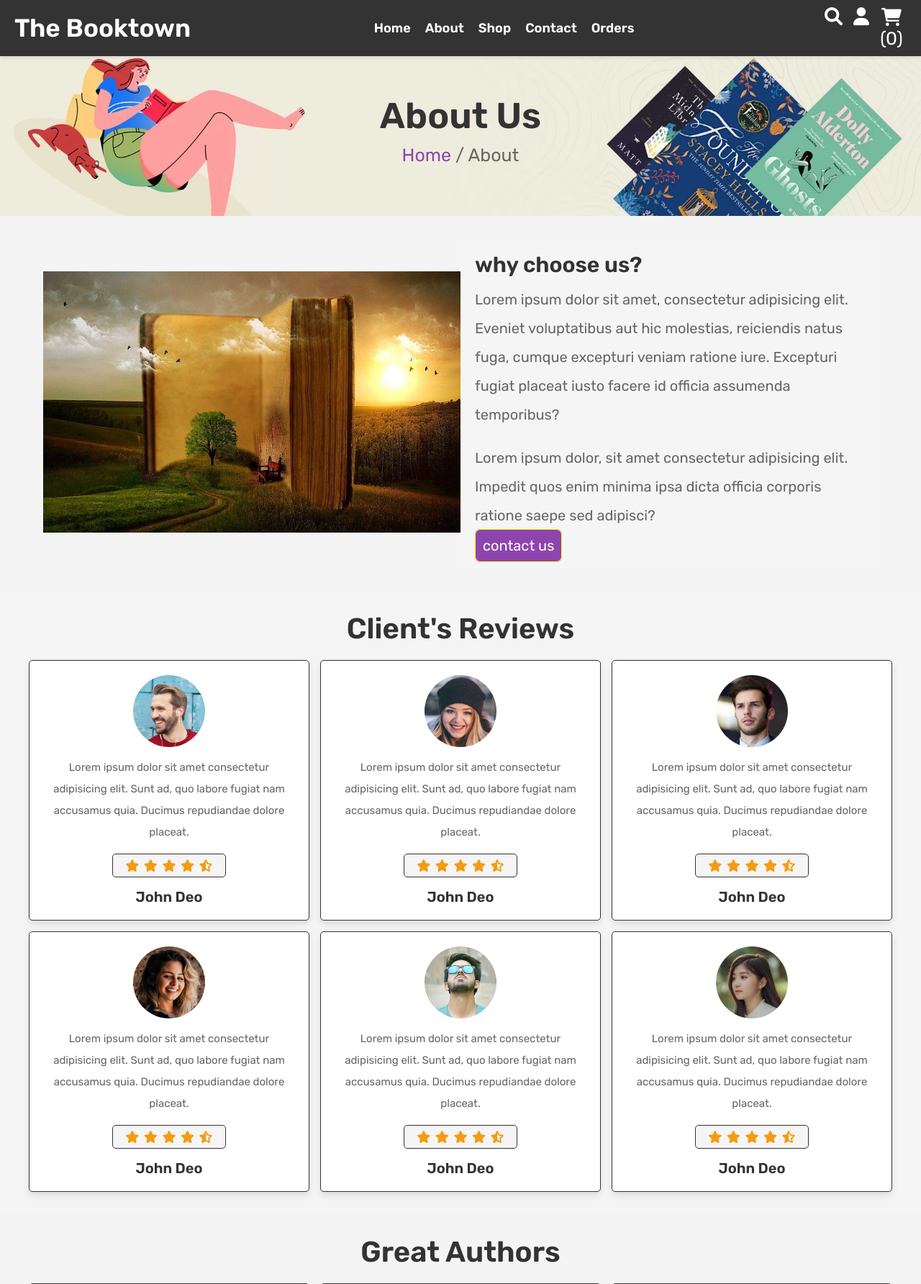
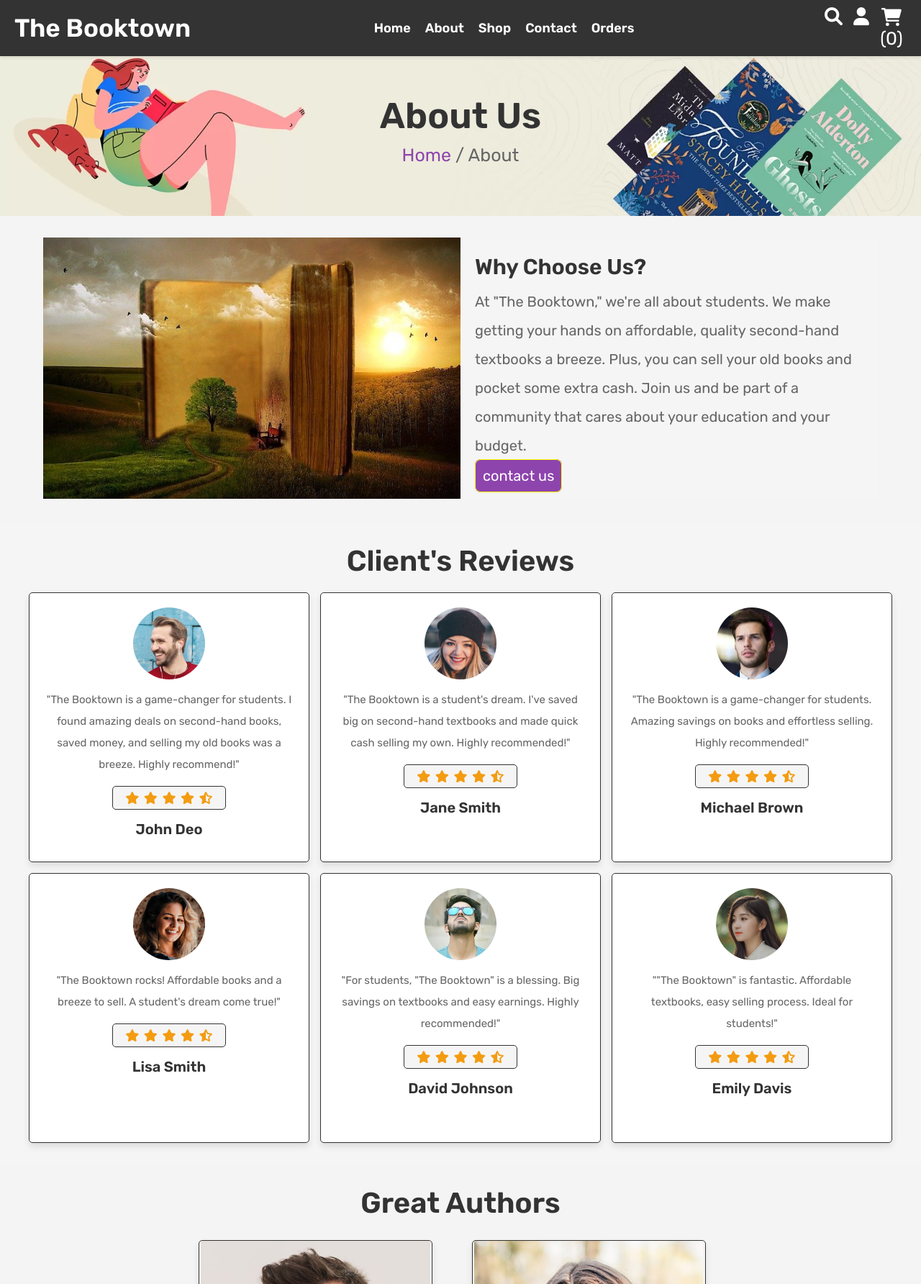
Before and after one commit to iamrushier/TheBooktown, a PHP site: page /about.php in a window 1280 px wide. Shown: the top 1784 px of the page at 72% size. Run offline with PHP 8.4, Linux system fonts and the light colour scheme; the visitor is signed in with stand-in values (Sample User, id 1); data that the repository does not hold is empty.

Commit message:
Style improvements

```diff
--- a/about.php
+++ b/about.php
@@ -40,12 +40,13 @@ if (!isset($user_id)) {
             <img src="images/about-img.jpg" alt="">
          </div>
          <div class="content">
-            <h3>why choose us?</h3>
-            <p>Lorem ipsum dolor sit amet, consectetur adipisicing elit. Eveniet voluptatibus aut hic molestias,
-               reiciendis natus fuga, cumque excepturi veniam ratione iure. Excepturi fugiat placeat iusto facere id
-               officia assumenda temporibus?</p>
-            <p>Lorem ipsum dolor, sit amet consectetur adipisicing elit. Impedit quos enim minima ipsa dicta officia
-               corporis ratione saepe sed adipisci?</p>
+            <h3>Why Choose Us?</h3>
+            <p>At "The Booktown," we're all about students. We make getting your hands on affordable, quality
+               second-hand textbooks a breeze. Plus, you can sell your old books and pocket some extra cash. Join us and
+               be part of a community that cares about your education and your budget.
+            </p>
+
+
             <a href="contact.php" class="btn">contact us</a>
          </div>
       </div>
@@ -56,8 +57,8 @@ if (!isset($user_id)) {
       <div class="box-container">
          <div class="box">
             <img src="images/pic-1.png" alt="">
-            <p>Lorem ipsum dolor sit amet consectetur adipisicing elit. Sunt ad, quo labore fugiat nam accusamus quia.
-               Ducimus repudiandae dolore placeat.</p>
+            <p>"The Booktown is a game-changer for students. I found amazing deals on second-hand books, saved money,
+               and selling my old books was a breeze. Highly recommend!"</p>
             <div class="stars">
                <i class="fas fa-star"></i>
                <i class="fas fa-star"></i>
@@ -66,11 +67,13 @@ if (!isset($user_id)) {
                <i class="fas fa-star-half-alt"></i>
             </div>
             <h3>John Deo</h3>
+
+
          </div>
          <div class="box">
             <img src="images/pic-2.png" alt="">
-            <p>Lorem ipsum dolor sit amet consectetur adipisicing elit. Sunt ad, quo labore fugiat nam accusamus quia.
-               Ducimus repudiandae dolore placeat.</p>
+            <p>"The Booktown is a student's dream. I've saved big on second-hand textbooks and made quick cash selling
+               my own. Highly recommended!"</p>
             <div class="stars">
                <i class="fas fa-star"></i>
                <i class="fas fa-star"></i>
@@ -78,12 +81,14 @@ if (!isset($user_id)) {
                <i class="fas fa-star"></i>
                <i class="fas fa-star-half-alt"></i>
             </div>
-            <h3>John Deo</h3>
+            <h3>Jane Smith</h3>
+
+
          </div>
          <div class="box">
             <img src="images/pic-3.png" alt="">
-            <p>Lorem ipsum dolor sit amet consectetur adipisicing elit. Sunt ad, quo labore fugiat nam accusamus quia.
-               Ducimus repudiandae dolore placeat.</p>
+            <p>"The Booktown is a game-changer for students. Amazing savings on books and effortless selling. Highly
+               recommended!"</p>
             <div class="stars">
                <i class="fas fa-star"></i>
                <i class="fas fa-star"></i>
@@ -91,12 +96,12 @@ if (!isset($user_id)) {
                <i class="fas fa-star"></i>
                <i class="fas fa-star-half-alt"></i>
             </div>
-            <h3>John Deo</h3>
+            <h3>Michael Brown</h3>
+
          </div>
          <div class="box">
             <img src="images/pic-4.png" alt="">
-            <p>Lorem ipsum dolor sit amet consectetur adipisicing elit. Sunt ad, quo labore fugiat nam accusamus quia.
-               Ducimus repudiandae dolore placeat.</p>
+            <p>"The Booktown rocks! Affordable books and a breeze to sell. A student's dream come true!"</p>
             <div class="stars">
                <i class="fas fa-star"></i>
                <i class="fas fa-star"></i>
@@ -104,12 +109,14 @@ if (!isset($user_id)) {
                <i class="fas fa-star"></i>
                <i class="fas fa-star-half-alt"></i>
             </div>
-            <h3>John Deo</h3>
+            <h3>Lisa Smith</h3>
+
+
          </div>
          <div class="box">
             <img src="images/pic-5.png" alt="">
-            <p>Lorem ipsum dolor sit amet consectetur adipisicing elit. Sunt ad, quo labore fugiat nam accusamus quia.
-               Ducimus repudiandae dolore placeat.</p>
+            <p>"For students, "The Booktown" is a blessing. Big savings on textbooks and easy earnings. Highly
+               recommended!"</p>
             <div class="stars">
                <i class="fas fa-star"></i>
                <i class="fas fa-star"></i>
@@ -117,12 +124,12 @@ if (!isset($user_id)) {
                <i class="fas fa-star"></i>
                <i class="fas fa-star-half-alt"></i>
             </div>
-            <h3>John Deo</h3>
+            <h3>David Johnson</h3>
+
          </div>
          <div class="box">
             <img src="images/pic-6.png" alt="">
-            <p>Lorem ipsum dolor sit amet consectetur adipisicing elit. Sunt ad, quo labore fugiat nam accusamus quia.
-               Ducimus repudiandae dolore placeat.</p>
+            <p>""The Booktown" is fantastic. Affordable textbooks, easy selling process. Ideal for students!"</p>
             <div class="stars">
                <i class="fas fa-star"></i>
                <i class="fas fa-star"></i>
@@ -130,7 +137,8 @@ if (!isset($user_id)) {
                <i class="fas fa-star"></i>
                <i class="fas fa-star-half-alt"></i>
             </div>
-            <h3>John Deo</h3>
+            <h3>Emily Davis</h3>
+
          </div>
       </div>
    </section>
--- a/cart.php
+++ b/cart.php
@@ -83,7 +83,7 @@ if (isset($_GET['delete_all'])) {
                   <div class="name">
                      <?php echo $fetch_cart['name']; ?>
                   </div>
-                  <div class="price">$
+                  <div class="price">₹
                      <?php echo $fetch_cart['price']; ?>/-
                   </div>
                   <form action="" method="post">
@@ -91,7 +91,7 @@ if (isset($_GET['delete_all'])) {
                      <input type="number" min="1" name="cart_quantity" value="<?php echo $fetch_cart['quantity']; ?>">
                      <input type="submit" name="update_cart" value="update" class="option-btn">
                   </form>
-                  <div class="sub-total">Product Total : <span>$
+                  <div class="sub-total">Product Total : <span>₹
                         <?php echo $sub_total = ($fetch_cart['quantity'] * $fetch_cart['price']); ?>/-
                      </span> </div>
                </div>
--- a/contact.php
+++ b/contact.php
@@ -70,7 +70,7 @@ if (isset($_POST['send'])) {
          <input type="email" name="email" required placeholder="Enter your email" class="box">
          <input type="number" name="number" required placeholder="Enter your number" class="box">
          <textarea name="message" class="box" placeholder="Enter your message" id="" cols="30" rows="10"></textarea>
-         <input type="submit" value="send message" name="send" class="btn">
+         <input type="submit" value="Send message" name="send" class="messagebtn">
       </form>
 
    </section>
--- a/css/about.css
+++ b/css/about.css
@@ -1,51 +1,10 @@
 @import url('https://fonts.googleapis.com/css2?family=Rubik:wght@300;400;500;600&display=swap');
-
-:root {
-   --purple: #8e44ad;
-   --red: #c0392b;
-   --orange: #f39c12;
-   --black: #333;
-   --white: #fff;
-   --light-color: #666;
-   --light-white: #ccc;
-   --light-bg: #f5f5f5;
-   --border: .1rem solid var(--black);
-   --box-shadow: 0 .5rem 1rem rgba(0, 0, 0, .1);
-}
-
-* {
-   font-family: 'Rubik', sans-serif;
-   margin: 0;
-   padding: 0;
-   box-sizing: border-box;
-   outline: none;
-   border: none;
-   text-decoration: none;
-   transition: all .2s linear;
-}
-
-*::selection {
-   background-color: var(--purple);
-   color: var(--white);
-}
-
-*::-webkit-scrollbar {
-   height: .5rem;
-   width: 1rem;
-}
-
-*::-webkit-scrollbar-track {
-   background-color: transparent;
-}
-
-*::-webkit-scrollbar-thumb {
-   background-color: var(--purple);
-}
 
 html {
    font-size: 62.5%;
    overflow-x: hidden;
 }
+
 .heading {
    min-height: 30vh;
    display: flex;
@@ -95,11 +54,13 @@ html {
 }
 
 .reviews .box-container .box {
+   height: 375px !important;
    background-color: var(--white);
    box-shadow: var(--box-shadow);
    border: var(--border);
    border-radius: .5rem;
    text-align: center;
+   align-items: center;
    padding: 2rem;
 }
 
@@ -138,7 +99,7 @@ html {
 }
 
 .authors .box-container {
-    max-width: 1200px;
+   max-width: 60%;
    margin: 0 auto;
    display: grid;
    grid-template-columns: repeat(auto-fit, minmax(30rem, 1fr));
@@ -148,6 +109,9 @@ html {
 }
 
 .authors .box-container .box {
+   height: 400px !important;
+   width: 325px;
+   margin: 8px;
    position: relative;
    text-align: center;
    border: var(--border);
@@ -157,8 +121,8 @@ html {
 }
 
 .authors .box-container .box img {
-    width: 100%;
-    height: 40rem;
+   height: 80%;
+   width: auto;
    object-fit: cover;
 }
 
--- a/home.php
+++ b/home.php
@@ -67,7 +67,7 @@ if (isset($_POST['add_to_cart'])) {
       <h1 class="title">Latest Books</h1>
       <div class="category-container">
          <h2 class="category-title">Literature</h2>
-         <a class="category-link" href="category1.php">View All</a>
+         <a class="category-link" href="literature.php">View All</a>
          <div class="swiper-container" id="category1">
             <div class="swiper-wrapper">
                <?php
@@ -123,7 +123,7 @@ if (isset($_POST['add_to_cart'])) {
       </div>
       <div class="category-container">
          <h2 class="category-title">Fictional</h2>
-         <a class="category-link" href="category2.php">View All</a>
+         <a class="category-link" href="novel.php">View All</a>
          <div class="swiper-container" id="category2">
             <div class="swiper-wrapper">
                <?php
```
Also changed, not shown: css/contact.css (+15 -48 lines). Lines whose indentation alone changed are shown as unchanged.
